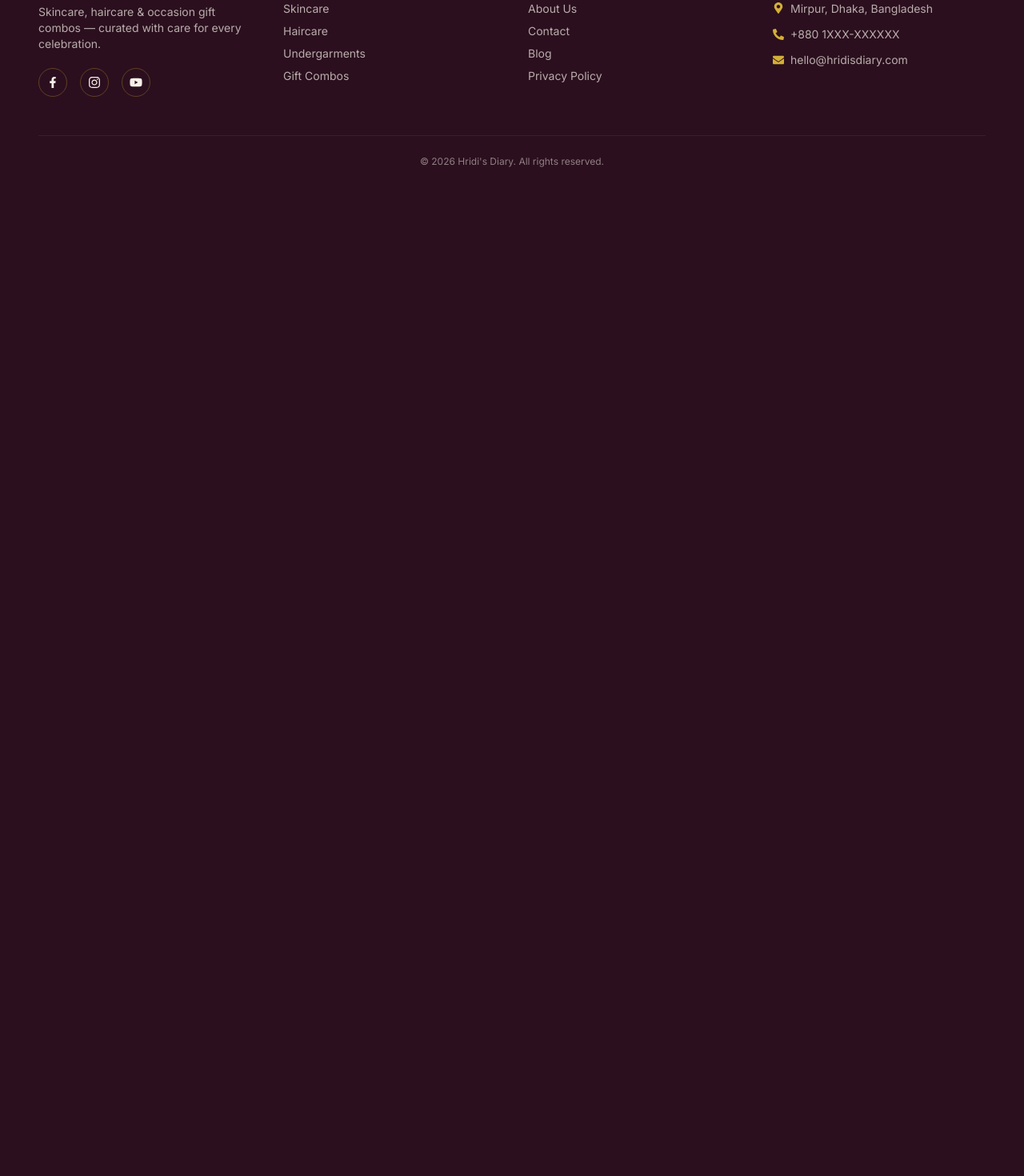
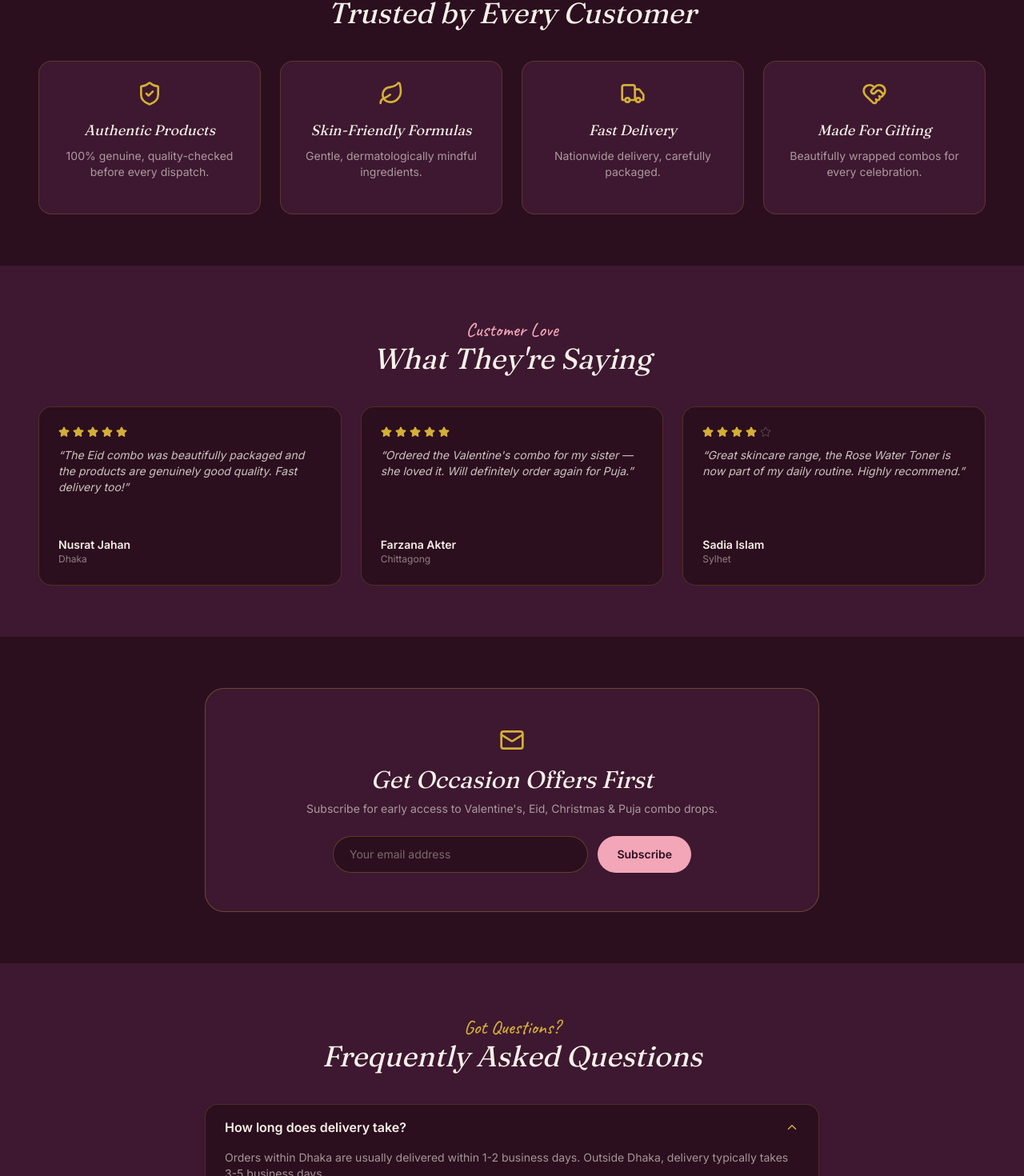
Before and after one commit to rabeya121/hridi-s-diary-frontend, a Next.js app: page / in a window 1280 px wide. Shown: the part 1561-3031 px from the top of the page at 80% size. Before the commit the page ends 1803 px from the top, so only its background shows below. Built offline with nearby package versions, Linux system fonts and the light colour scheme; no server answers.

Commit message:
feat: add WhyChooseUs, Testimonials, Newsletter, and FAQ sections to complete landing page

```diff
--- a/src/app/page.tsx
+++ b/src/app/page.tsx
@@ -2,6 +2,10 @@ import Hero from "@/components/home/Hero";
 import Categories from "@/components/home/Categories";
 import FeaturedProducts from "@/components/home/FeaturedProducts";
 import OccasionCombos from "@/components/home/OccasionCombos";
+import WhyChooseUs from "@/components/home/WhyChooseUs";
+import Newsletter from "@/components/home/Newsletter";
+import Testimonials from "@/components/home/Testimonials";
+import FAQ from "@/components/home/FAQ";
 
 export default function Home() {
   return (
@@ -10,6 +14,10 @@ export default function Home() {
       <Categories />
       <FeaturedProducts />
       <OccasionCombos />
+      <WhyChooseUs />
+      <Testimonials />
+      <Newsletter />
+      <FAQ />
     </main>
   );
 }
--- /dev/null
+++ b/src/components/home/FAQ.tsx
@@ -0,0 +1,79 @@
+"use client";
+
+import { useState } from "react";
+import { ChevronDown } from "lucide-react";
+
+const faqs = [
+  {
+    question: "How long does delivery take?",
+    answer:
+      "Orders within Dhaka are usually delivered within 1-2 business days. Outside Dhaka, delivery typically takes 3-5 business days.",
+  },
+  {
+    question: "Are the products authentic?",
+    answer:
+      "Yes, all products sold on Hridi's Diary are 100% authentic and sourced directly from verified suppliers.",
+  },
+  {
+    question: "Can I customize an occasion gift combo?",
+    answer:
+      "Currently our combos are curated as fixed sets, but we're working on a custom combo builder for future updates.",
+  },
+  {
+    question: "What is your return policy?",
+    answer:
+      "Unopened products can be returned within 3 days of delivery. Please contact our support team to initiate a return.",
+  },
+];
+
+const FAQ = () => {
+  const [openIndex, setOpenIndex] = useState<number | null>(0);
+
+  const toggle = (index: number) => {
+    setOpenIndex(openIndex === index ? null : index);
+  };
+
+  return (
+    <section className="bg-velvet-light px-6 py-16 md:px-12">
+      <div className="mx-auto max-w-3xl">
+        <div className="mb-10 text-center">
+          <span className="font-script text-2xl text-gold">Got Questions?</span>
+          <h2 className="font-display text-3xl italic text-ivory md:text-4xl">
+            Frequently Asked Questions
+          </h2>
+        </div>
+
+        <div className="flex flex-col gap-3">
+          {faqs.map((faq, index) => (
+            <div
+              key={faq.question}
+              className="overflow-hidden rounded-2xl border border-gold/20 bg-velvet"
+            >
+              <button
+                onClick={() => toggle(index)}
+                className="flex w-full items-center justify-between px-6 py-4 text-left"
+              >
+                <span className="font-body text-sm font-semibold text-ivory md:text-base">
+                  {faq.question}
+                </span>
+                <ChevronDown
+                  size={18}
+                  className={`shrink-0 text-gold transition-transform ${
+                    openIndex === index ? "rotate-180" : ""
+                  }`}
+                />
+              </button>
+              {openIndex === index && (
+                <p className="px-6 pb-4 font-body text-sm text-ivory/60">
+                  {faq.answer}
+                </p>
+              )}
+            </div>
+          ))}
+        </div>
+      </div>
+    </section>
+  );
+};
+
+export default FAQ;
--- /dev/null
+++ b/src/components/home/Newsletter.tsx
@@ -0,0 +1,59 @@
+"use client";
+
+import { useState } from "react";
+import { Mail } from "lucide-react";
+
+const Newsletter = () => {
+  const [email, setEmail] = useState("");
+  const [submitted, setSubmitted] = useState(false);
+
+  const handleSubmit = (e: React.FormEvent) => {
+    e.preventDefault();
+    if (!email) return;
+    // TODO: connect to a real newsletter API/service later
+    setSubmitted(true);
+    setEmail("");
+  };
+
+  return (
+    <section className="bg-velvet px-6 py-16 md:px-12">
+      <div className="mx-auto flex max-w-3xl flex-col items-center rounded-3xl border border-gold/30 bg-velvet-light px-6 py-12 text-center">
+        <Mail className="text-gold" size={32} />
+        <h2 className="mt-4 font-display text-2xl italic text-ivory md:text-3xl">
+          Get Occasion Offers First
+        </h2>
+        <p className="mt-2 font-body text-sm text-ivory/60">
+          Subscribe for early access to Valentine&apos;s, Eid, Christmas & Puja combo drops.
+        </p>
+
+        <form
+          onSubmit={handleSubmit}
+          className="mt-6 flex w-full max-w-md flex-col gap-3 sm:flex-row"
+        >
+          <input
+            type="email"
+            required
+            placeholder="Your email address"
+            value={email}
+            onChange={(e) => setEmail(e.target.value)}
+            className="flex-1 rounded-full border border-gold/30 bg-velvet px-5 py-3 font-body text-sm text-ivory placeholder:text-ivory/40 focus:border-gold focus:outline-none"
+          />
+          <button
+            type="submit"
+            className="rounded-full bg-blush px-6 py-3 font-body text-sm font-semibold text-velvet transition hover:bg-blush-deep"
+          >
+            Subscribe
+          </button>
+        </form>
+
+        {submitted && (
+          <p className="mt-3 font-body text-sm text-gold">
+            🎉 Thank you for subscribing!
+          </p>
+        )}
+      </div>
+    </section>
+  );
+};
+
+export default Newsletter;
--- /dev/null
+++ b/src/components/home/Testimonials.tsx
@@ -0,0 +1,65 @@
+import { Star } from "lucide-react";
+
+const testimonials = [
+  {
+    name: "Nusrat Jahan",
+    location: "Dhaka",
+    rating: 5,
+    text: "The Eid combo was beautifully packaged and the products are genuinely good quality. Fast delivery too!",
+  },
+  {
+    name: "Farzana Akter",
+    location: "Chittagong",
+    rating: 5,
+    text: "Ordered the Valentine's combo for my sister — she loved it. Will definitely order again for Puja.",
+  },
+  {
+    name: "Sadia Islam",
+    location: "Sylhet",
+    rating: 4,
+    text: "Great skincare range, the Rose Water Toner is now part of my daily routine. Highly recommend.",
+  },
+];
+
+const Testimonials = () => {
+  return (
+    <section className="bg-velvet-light px-6 py-16 md:px-12">
+      <div className="mx-auto max-w-7xl">
+        <div className="mb-10 text-center">
+          <span className="font-script text-2xl text-blush">Customer Love</span>
+          <h2 className="font-display text-3xl italic text-ivory md:text-4xl">
+            What They're Saying
+          </h2>
+        </div>
+
+        <div className="grid grid-cols-1 gap-6 md:grid-cols-3">
+          {testimonials.map((t) => (
+            <div
+              key={t.name}
+              className="flex h-56 flex-col rounded-2xl border border-gold/20 bg-velvet p-6"
+            >
+              <div className="flex gap-1">
+                {Array.from({ length: 5 }).map((_, i) => (
+                  <Star
+                    key={i}
+                    size={14}
+                    className={i < t.rating ? "fill-gold text-gold" : "text-ivory/20"}
+                  />
+                ))}
+              </div>
+              <p className="mt-3 flex-1 font-body text-sm italic text-ivory/80">
+                &ldquo;{t.text}&rdquo;
+              </p>
+              <div className="mt-4">
+                <p className="font-body text-sm font-semibold text-ivory">{t.name}</p>
+                <p className="font-body text-xs text-ivory/50">{t.location}</p>
+              </div>
+            </div>
+          ))}
+        </div>
+      </div>
+    </section>
+  );
+};
+
+export default Testimonials;
--- /dev/null
+++ b/src/components/home/WhyChooseUs.tsx
@@ -0,0 +1,61 @@
+import { ShieldCheck, Leaf, Truck, HeartHandshake } from "lucide-react";
+
+const features = [
+  {
+    icon: ShieldCheck,
+    title: "Authentic Products",
+    description: "100% genuine, quality-checked before every dispatch.",
+  },
+  {
+    icon: Leaf,
+    title: "Skin-Friendly Formulas",
+    description: "Gentle, dermatologically mindful ingredients.",
+  },
+  {
+    icon: Truck,
+    title: "Fast Delivery",
+    description: "Nationwide delivery, carefully packaged.",
+  },
+  {
+    icon: HeartHandshake,
+    title: "Made For Gifting",
+    description: "Beautifully wrapped combos for every celebration.",
+  },
+];
+
+const WhyChooseUs = () => {
+  return (
+    <section className="bg-velvet px-6 py-16 md:px-12">
+      <div className="mx-auto max-w-7xl">
+        <div className="mb-10 text-center">
+          <span className="font-script text-2xl text-gold">Why Choose Us</span>
+          <h2 className="font-display text-3xl italic text-ivory md:text-4xl">
+            Trusted by Every Customer
+          </h2>
+        </div>
+
+        <div className="grid grid-cols-1 gap-6 sm:grid-cols-2 lg:grid-cols-4">
+          {features.map((feature) => {
+            const Icon = feature.icon;
+            return (
+              <div
+                key={feature.title}
+                className="flex h-48 flex-col items-center rounded-2xl border border-gold/20 bg-velvet-light p-6 text-center"
+              >
+                <Icon className="text-gold" size={32} />
+                <h3 className="mt-4 font-display text-lg italic text-ivory">
+                  {feature.title}
+                </h3>
+                <p className="mt-2 font-body text-sm text-ivory/60">
+                  {feature.description}
+                </p>
+              </div>
+            );
+          })}
+        </div>
+      </div>
+    </section>
+  );
+};
+
+export default WhyChooseUs;
```
